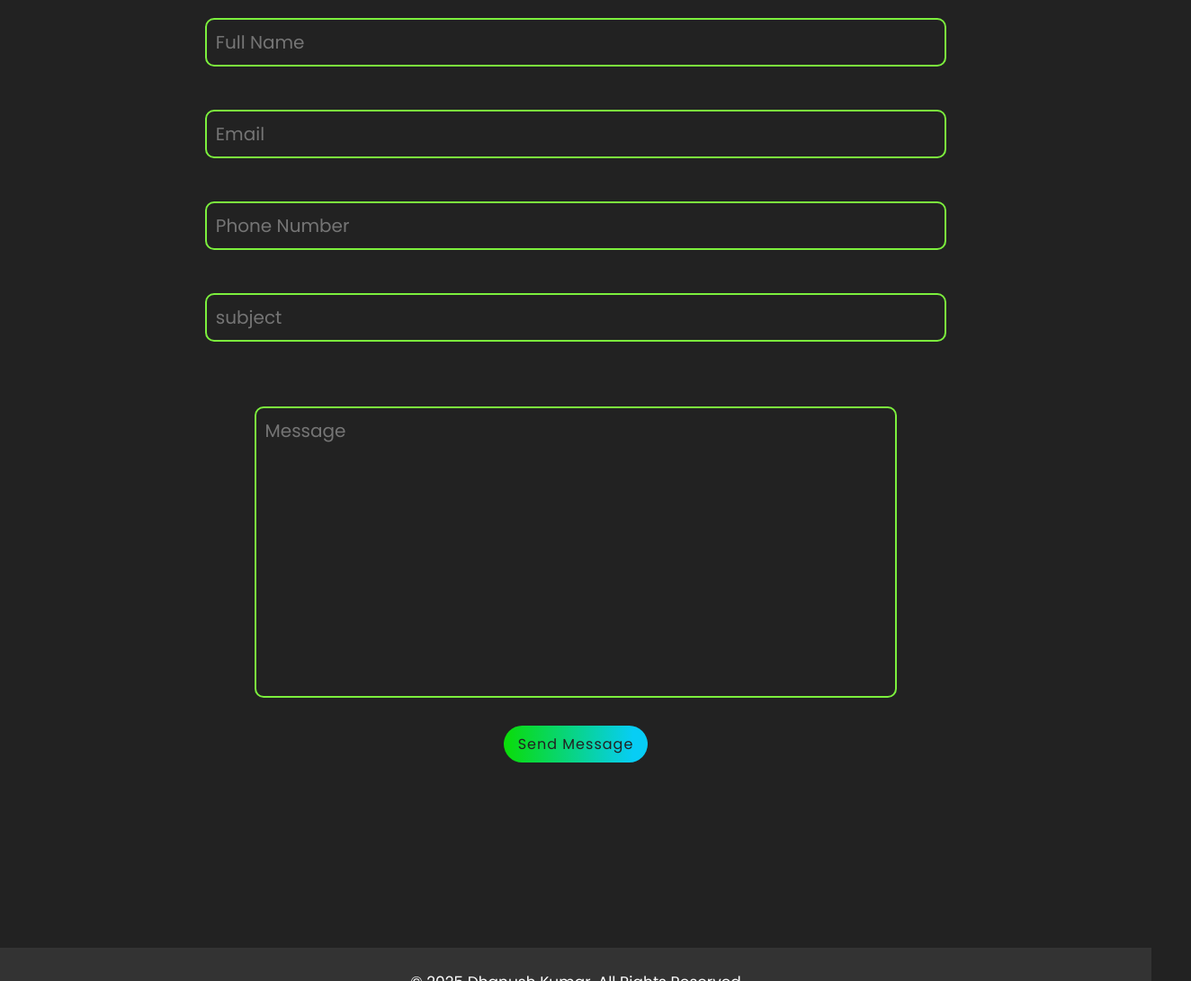
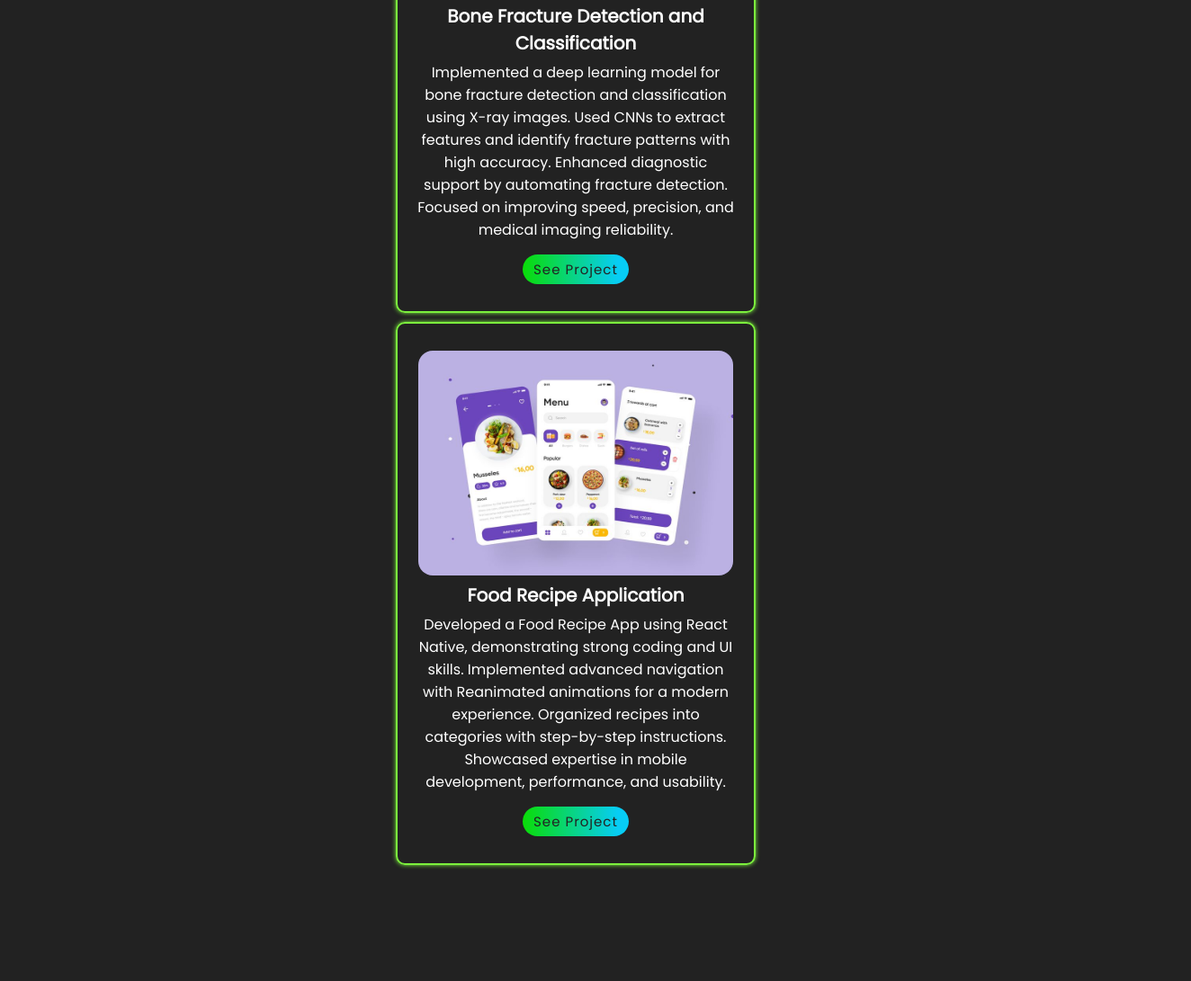
Before and after one commit to errorscreator/Dhanush-portfolio, a plain HTML site: page index.html in a window 1280 px wide. Shown: the part 3494-4585 px from the top of the page at 90% size, 1324 px wide, since content can reach past the window. Drawn offline with Linux system fonts and the light colour scheme.

Commit message:
Update index.html

```diff
--- a/index.html
+++ b/index.html
@@ -127,8 +127,8 @@
                 <h3>React</h3>
             </div>
             <div class="bootstrap">
-                <img src="./icons8-bootstrap-144.png" alt="">
-                <h3>Bootstrap</h3>
+                <img src="./programing.png" alt="" class="react-native">
+                <h3>React Native</h3>
             </div>
             <div class="python">
                 <img src="./python_5968350.png" alt="">
@@ -167,6 +167,9 @@
                    <a href="https://errorscreator.github.io/todoList/"><button class="btn-pro">See Project</button></a>
                 </div>
             </div>
+        </div>
+
+        <div class="flexes">
                 <div class="center">
                 <div class="project">
                     <img src="./bone.img.jpg" alt="" width="100%">
@@ -175,6 +178,17 @@
                         Used CNNs to extract features and identify fracture patterns with high accuracy.
                         Enhanced diagnostic support by automating fracture detection.
                         Focused on improving speed, precision, and medical imaging reliability.</p>
+                    <a href="#"><button class="btn-pro">See Project</button></a>
+                </div>
+                </div>
+                <div class="center">
+                <div class="project">
+                    <img src="./a9fffe4ab677a4c6142338e3e96edeef.jpg" alt="" width="100%">
+                    <h3>Food Recipe Application</h3>
+                    <p>Developed a Food Recipe App using React Native, demonstrating strong coding and UI skills.
+                       Implemented advanced navigation with Reanimated animations for a modern experience.
+                       Organized recipes into categories with step-by-step instructions.
+                       Showcased expertise in mobile development, performance, and usability.</p>
                     <a href="#"><button class="btn-pro">See Project</button></a>
                 </div>
                 </div>
@@ -208,7 +222,7 @@
                 <p>&copy; 2025 Dhanush Kumar. All Rights Reserved</p>
         </div>
         <div class="socialmedias">
-        <a href="#"><i id="footer-icon" class="fa-brands fa-instagram"></i></a>
+        <a href="#"><i id="footer-icon"  class="fa-brands fa-instagram"></i></a>
         <a href="https://www.linkedin.com/in/dk0075"><i id="footer-icon" class="fa-brands fa-linkedin"></i></a>
         <a href="https://github.com/errorscreator"><i id="footer-icon" class="fa-brands fa-github"></i></a>
         </div>
```
Lines whose indentation alone changed are shown as unchanged.
